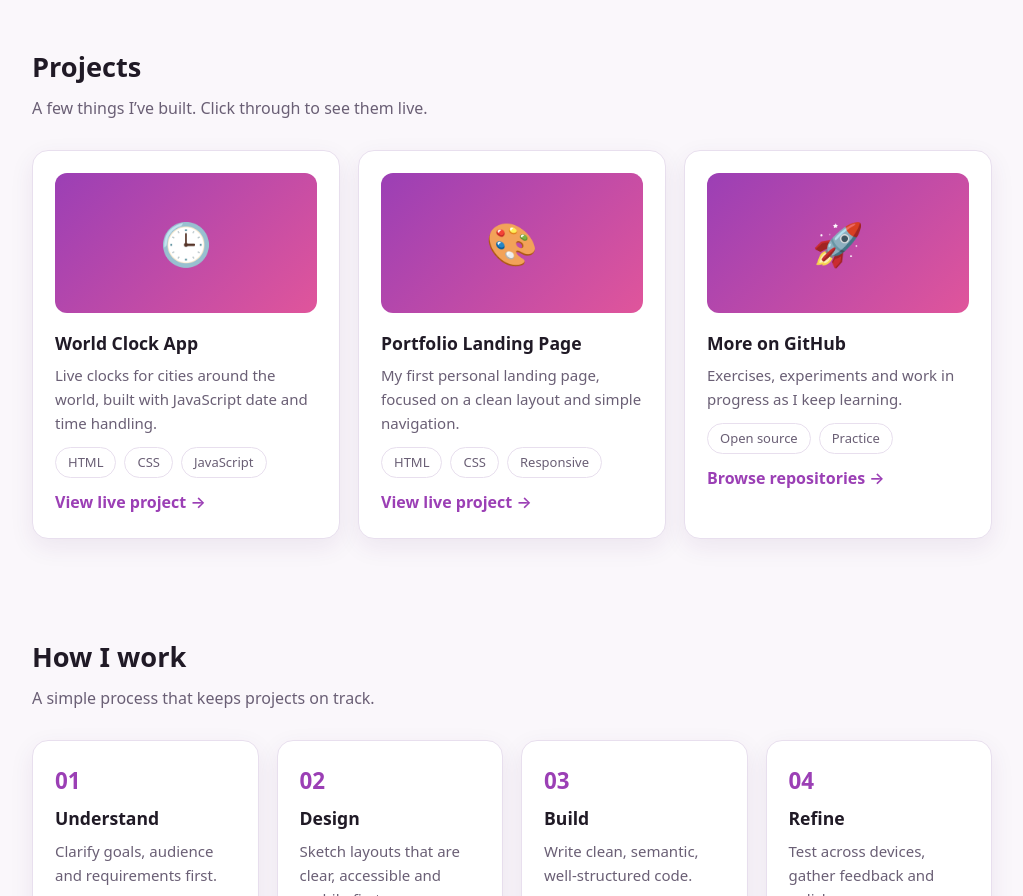
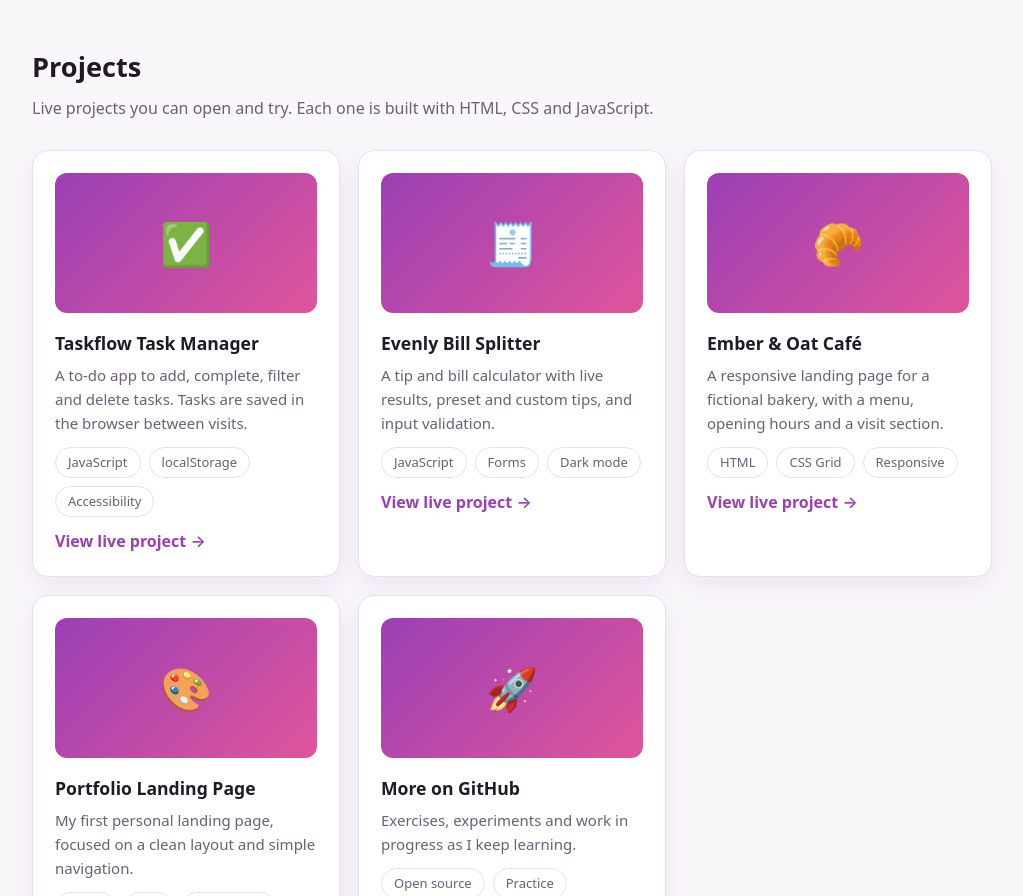
Before and after one commit to Lnko09/Portfolio.26, a plain HTML site: page index.html in a window 1280 px wide. Shown: the part 1508-2404 px from the top of the page, without its empty margins (128-1151 px from the left). Drawn offline with Linux system fonts and the light colour scheme.

Commit message:
Update index.html

```diff
--- a/index.html
+++ b/index.html
@@ -111,11 +111,17 @@ footer{padding:28px 0;text-align:center;color:var(--muted);font-size:14px;border
 
 <section id="projects" class="reveal">
 <h2>Projects</h2>
-<p class="sub">A few things I’ve built. Click through to see them live.</p>
+<p class="sub">Live projects you can open and try. Each one is built with HTML, CSS and JavaScript.</p>
 <div class="grid">
-<div class="card proj"><div class="thumb">🕒</div><h3>World Clock App</h3><p>Live clocks for cities around the world, built with JavaScript date and time handling.</p>
-<div class="tags"><span>HTML</span><span>CSS</span><span>JavaScript</span></div>
-<a class="link" href="https://spectacular-basbousa-8bfdac.netlify.app/" target="_blank" rel="noopener">View live project →</a></div>
+<div class="card proj"><div class="thumb">✅</div><h3>Taskflow Task Manager</h3><p>A to-do app to add, complete, filter and delete tasks. Tasks are saved in the browser between visits.</p>
+<div class="tags"><span>JavaScript</span><span>localStorage</span><span>Accessibility</span></div>
+<a class="link" href="https://taskmanager299.netlify.app/" target="_blank" rel="noopener">View live project →</a></div>
+<div class="card proj"><div class="thumb">🧾</div><h3>Evenly Bill Splitter</h3><p>A tip and bill calculator with live results, preset and custom tips, and input validation.</p>
+<div class="tags"><span>JavaScript</span><span>Forms</span><span>Dark mode</span></div>
+<a class="link" href="https://splitbilll.netlify.app/" target="_blank" rel="noopener">View live project →</a></div>
+<div class="card proj"><div class="thumb">🥐</div><h3>Ember &amp; Oat Café</h3><p>A responsive landing page for a fictional bakery, with a menu, opening hours and a visit section.</p>
+<div class="tags"><span>HTML</span><span>CSS Grid</span><span>Responsive</span></div>
+<a class="link" href="https://cafelandingg.netlify.app/" target="_blank" rel="noopener">View live project →</a></div>
 <div class="card proj"><div class="thumb">🎨</div><h3>Portfolio Landing Page</h3><p>My first personal landing page, focused on a clean layout and simple navigation.</p>
 <div class="tags"><span>HTML</span><span>CSS</span><span>Responsive</span></div>
 <a class="link" href="https://lurlinelanding.netlify.app" target="_blank" rel="noopener">View live project →</a></div>
```
